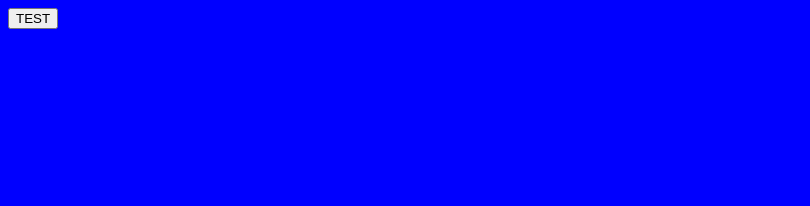
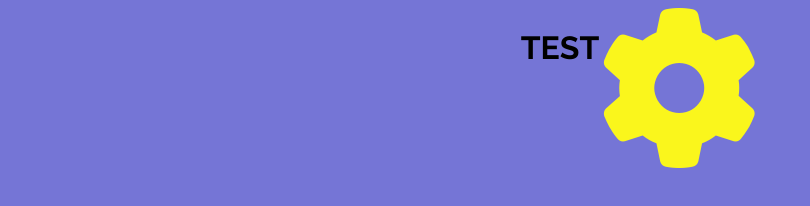
Before and after one commit to ThibaultBurtinovic/BookiProject, a plain HTML site: page index.html in a window 1280 px wide. Shown: the whole page, without its empty margins (0-810 px from the left). Drawn offline with Linux system fonts and the light colour scheme.

Commit message:
Font et Icone

```diff
--- a/index.html
+++ b/index.html
@@ -3,12 +3,18 @@
 <head>
     <meta charset="UTF-8">
     <meta name="viewport" content="width=device-width, initial-scale=1.0">
-    <title>Document</title>
+    <title>Booki</title>
     <link rel="stylesheet" href="styles.css">
+
+    <link rel="preconnect" href="https://fonts.googleapis.com">
+<link rel="preconnect" href="https://fonts.gstatic.com" crossorigin>
+<link href="https://fonts.googleapis.com/css2?family=Raleway:ital,wght@0,300;0,400;0,700;0,800;1,300&display=swap" rel="stylesheet">
+
+<script src="https://kit.fontawesome.com/10c0f4e796.js" crossorigin="anonymous"></script>
+
 </head>
 <body>
-    <button>
-        TEST
-    </button>
+    <h1>TEST</h1>
+    <i class="fa-solid fa-gear"></i>
 </body>
 </html>
--- a/styles.css
+++ b/styles.css
@@ -1,3 +1,12 @@
 body{
-    background: blue;
+    display: flex;
+    justify-content: center;
+    font-family: 'Raleway', sans-serif;
+    background: rgb(117, 117, 214);
 }
+
+.fa-gear{
+    color: rgb(250, 246, 28);
+    font-size: 10em;
+
+}
```
